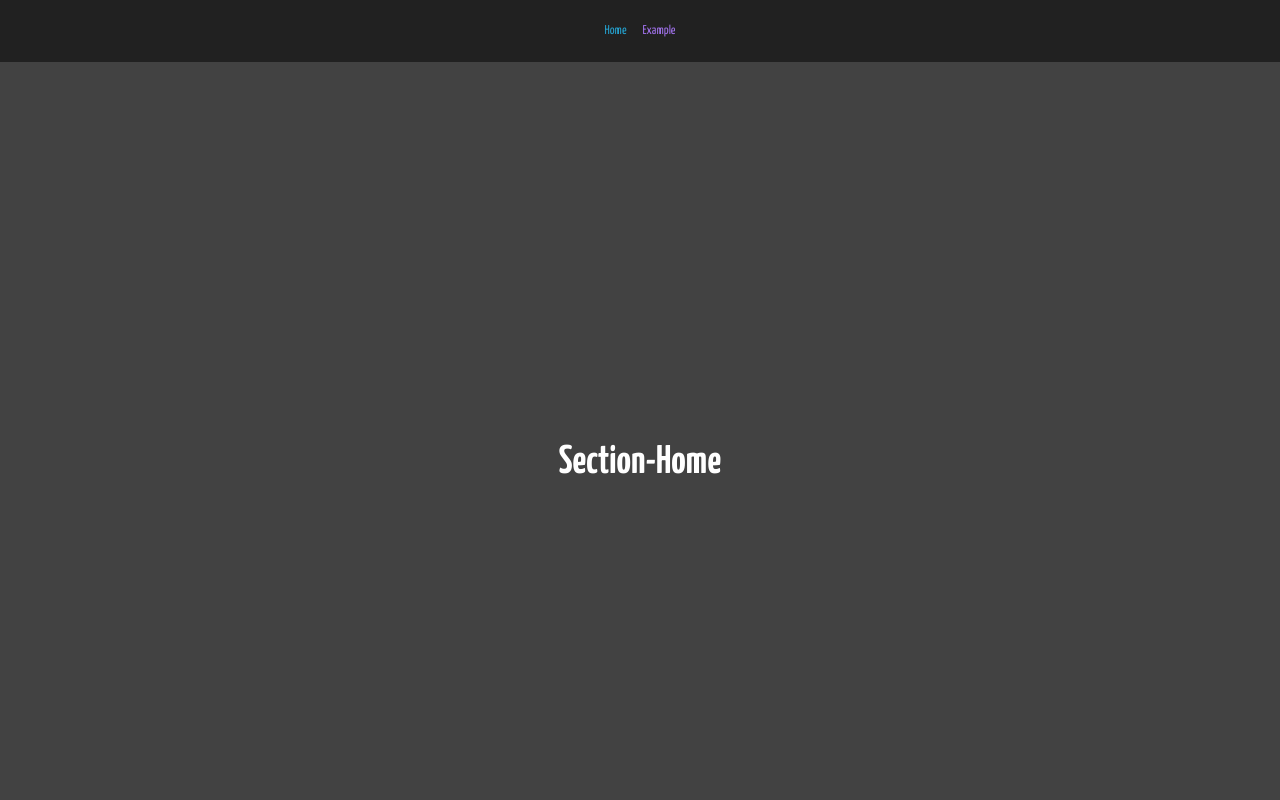
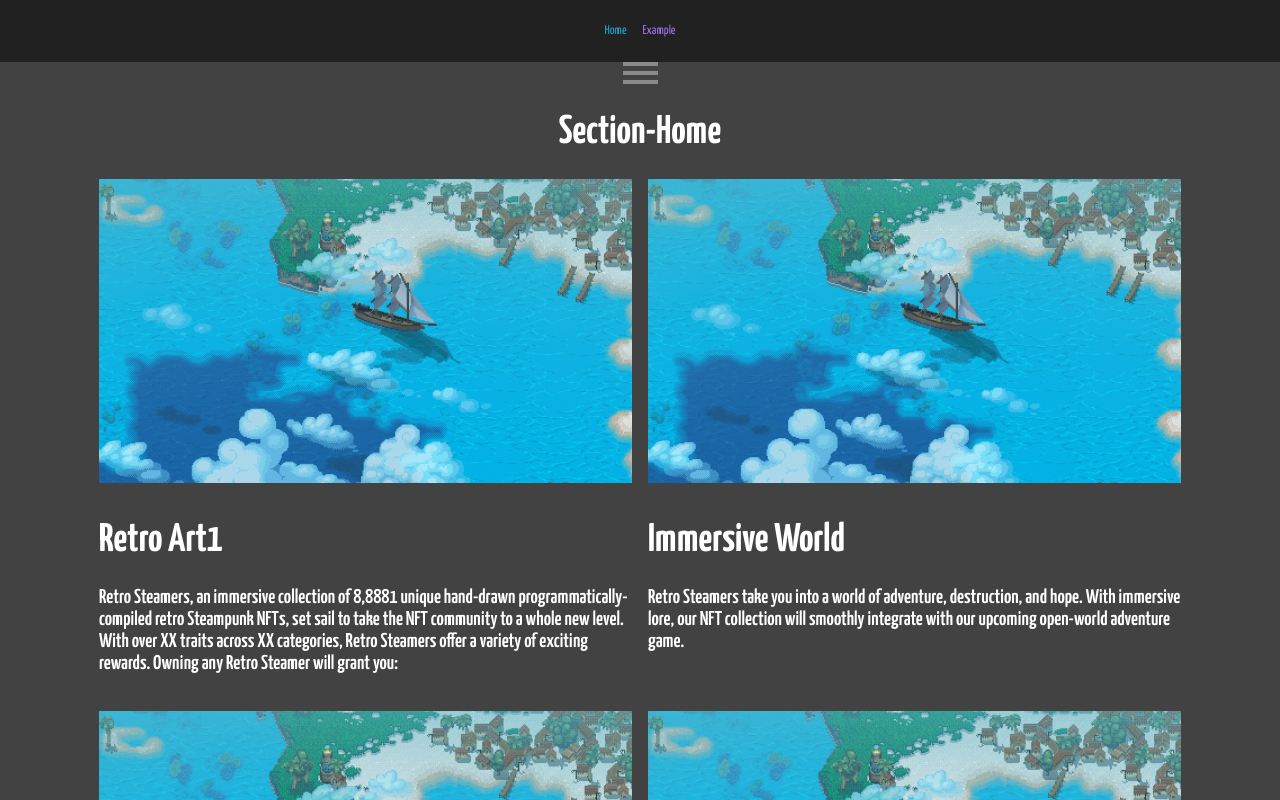
Before and after one commit to jeftarmascarenhas/onepage-next-boilerplate, a Next.js app: page / in a window 1280 px wide. Shown: the top 800 px of the page. Built offline with nearby package versions, Linux system fonts and the light colour scheme.

Commit message:
feat: add example to implement factories and sendo to the others section components without context

```diff
--- a/src/main/factories/pages/home/home-factory.tsx
+++ b/src/main/factories/pages/home/home-factory.tsx
@@ -1,6 +1,6 @@
 import { Home } from '@/presentation/containers'
+import { makeFeatures } from '@/main/factories/usecases'
 
-// Add all Logic in here and pass as a props to Container
 export const makeLogin: React.FC = () => {
-  return <Home />
+  return <Home features={makeFeatures()} />
 }
--- a/src/presentation/components/header/styles.ts
+++ b/src/presentation/components/header/styles.ts
@@ -26,6 +26,7 @@ export const HeaderBase = styled.header<HeaderBaseProps>`
     css`
       animation: ${fixednimate} 0.36s linear alternate;
     `};
+  z-index: 100;
 `
 
 export const NavItem = styled(LinkScroll)`
--- a/src/presentation/containers/home/components/example-section/styles.ts
+++ b/src/presentation/containers/home/components/example-section/styles.ts
@@ -1,7 +1,7 @@
 import styled from 'styled-components'
 
 export const SectionExampleWrapper = styled.div`
-  height: 100vh;
+  height: 100vh; // remove isso é só para a seção ficar uma altura
   display: flex;
   flex-direction: column;
   justify-content: center;
--- a/src/presentation/containers/home/components/home-section/home-section.tsx
+++ b/src/presentation/containers/home/components/home-section/home-section.tsx
@@ -1,11 +1,41 @@
 import React from 'react'
+import Image from 'next/image'
+import { LoadFeatures } from '@/domain/usecases'
 import { Title } from '@/presentation/components'
+import Hamburger from '@/presentation/assets/images/hamburger-menu.svg'
 import { HomeSectionWrapper } from './styles'
 
-const HomeSection: React.FC = () => {
+type Props = {
+  features: LoadFeatures.Model[]
+}
+
+const featureStyle: React.CSSProperties = {
+  display: 'grid',
+  gridTemplateColumns: 'repeat(2, minmax(333px, 533px))',
+  gap: '2rem',
+}
+
+const HomeSection: React.FC<Props> = ({ features }: Props) => {
   return (
     <HomeSectionWrapper id="home">
+      <Hamburger />
       <Title>Section-Home</Title>
+      <div style={featureStyle}>
+        {!!features.length &&
+          features.map((feature) => (
+            <div key={feature.id}>
+              <Image
+                src={feature.src}
+                alt={feature.title}
+                width={533}
+                height={304}
+                objectFit="cover"
+              />
+              <h2>{feature.title}</h2>
+              <p>{feature.description}</p>
+            </div>
+          ))}
+      </div>
     </HomeSectionWrapper>
   )
 }
--- a/src/presentation/containers/home/components/home-section/styles.ts
+++ b/src/presentation/containers/home/components/home-section/styles.ts
@@ -1,7 +1,6 @@
 import styled from 'styled-components'
 
 export const HomeSectionWrapper = styled.div`
-  height: 100vh;
   display: flex;
   flex-direction: column;
   justify-content: center;
--- a/src/presentation/containers/home/home.tsx
+++ b/src/presentation/containers/home/home.tsx
@@ -1,11 +1,16 @@
+import { LoadFeatures } from '@/domain/usecases'
 import { Footer, Header } from '@/presentation/components'
 import { HomeSection, SectionExample } from './components'
 
-export const Home: React.FC = () => {
+type Props = {
+  features: LoadFeatures.Model[]
+}
+
+export const Home: React.FC<Props> = ({ features }: Props) => {
   return (
     <>
       <Header />
-      <HomeSection />
+      <HomeSection features={features} />
       <SectionExample />
       <Footer />
     </>
```
Also changed, not shown: src/presentation/assets/images/hamburger-menu.svg (added).
